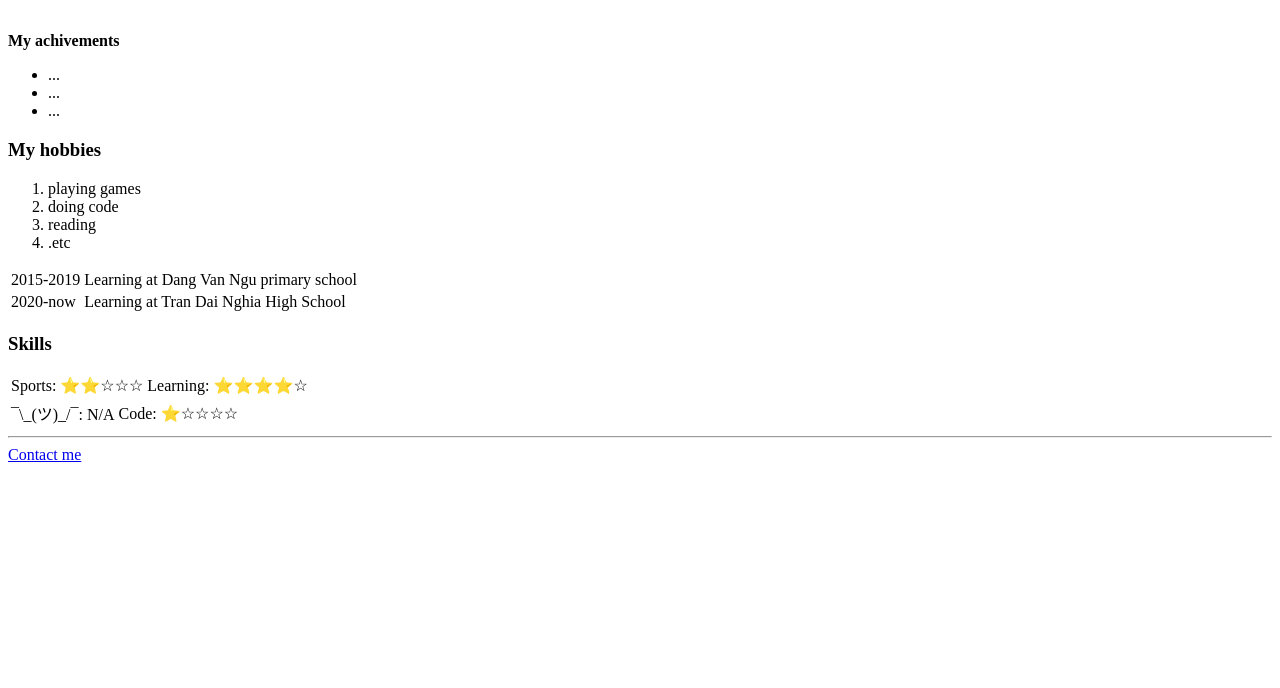
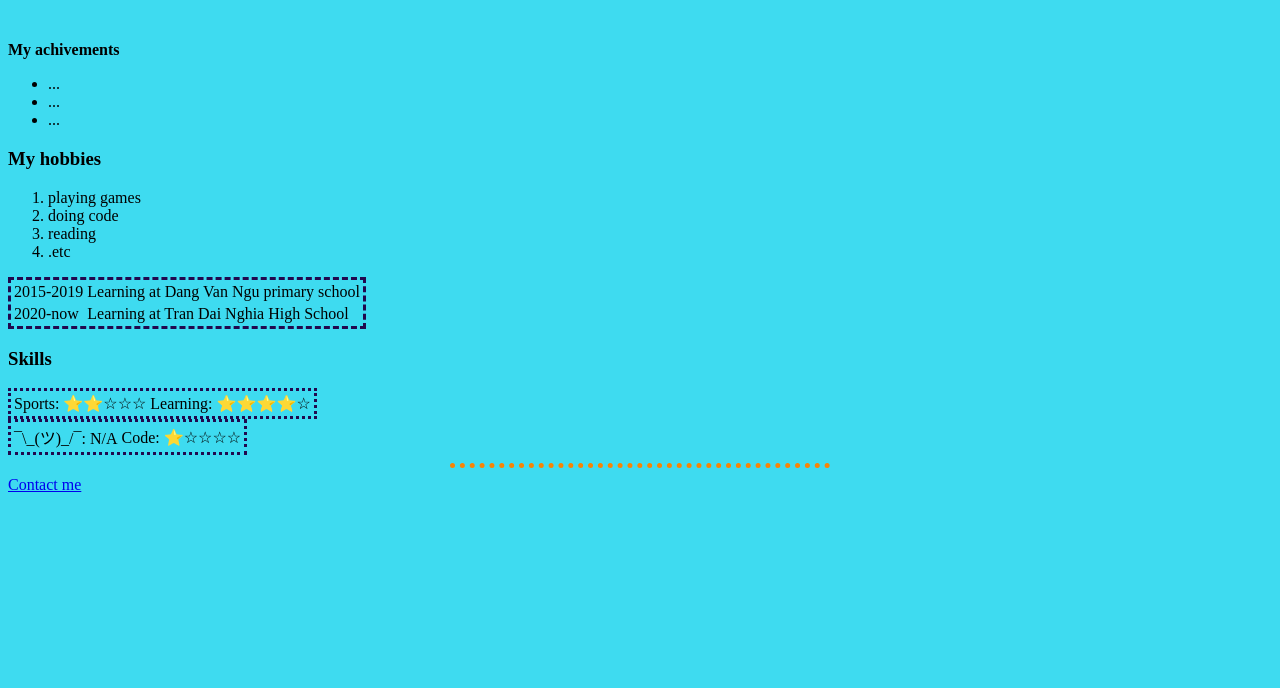
Before and after one commit to To-Vu-Nhat-Dang/legendary-repository, a plain HTML site: page index.html in a window 1280 px wide. Shown: the part 112-800 px from the top of the page. Drawn offline with Linux system fonts and the light colour scheme.

Commit message:
Change design

```diff
--- a/index.html
+++ b/index.html
@@ -2,6 +2,22 @@
   <head>
     <meta charset="utf-8">
     <title>Dang's Personal Website</title>
+  <style>
+      body {
+        background-color: #3EDBF0;
+      }
+      hr {
+        border-style: none;
+        border-color: #F98404;
+        border-top-style: dotted;
+        border-width: 5px;
+        width: 30%;
+      }
+      table {
+        border-style: dashed;
+        border-color: #21094E;
+      }
+  </style>
   </head>
   <body>
     <table>
@@ -28,7 +44,7 @@
       <li>      .etc
     </ol>
   </body>
-  <table>
+  <table style="border-style: dashed">
     <tr>
       <td>2015-2019</td>
       <td>Learning at Dang Van Ngu primary school</td>
@@ -39,18 +55,18 @@
     </tr>
   </table>
   <h3>Skills</h3>
-  <table>
+  <table style="border-style: dotted">
     <tr>
       <td>Sports: ⭐⭐☆☆☆</td>
       <td>Learning: ⭐⭐⭐⭐☆</td>
     </tr>
   </table>
-  <table>
+  <table style="border-style: dotted">
     <tr>
       <td>¯\_(ツ)_/¯: N/A</td>
       <td>Code: ⭐☆☆☆☆</td>
     </tr>
   </table>
    <hr />
-   <a href="file:///Users/tovunhatdang/Documents/web%20deving/html%20personal%20site/contact_me.html">Contact me</a>
+   <a href="file:///Users/tovunhatdang/Documents/web%20deving/html%20personal%20site/contact_me.html ">Contact me</a>
 </html>
```
